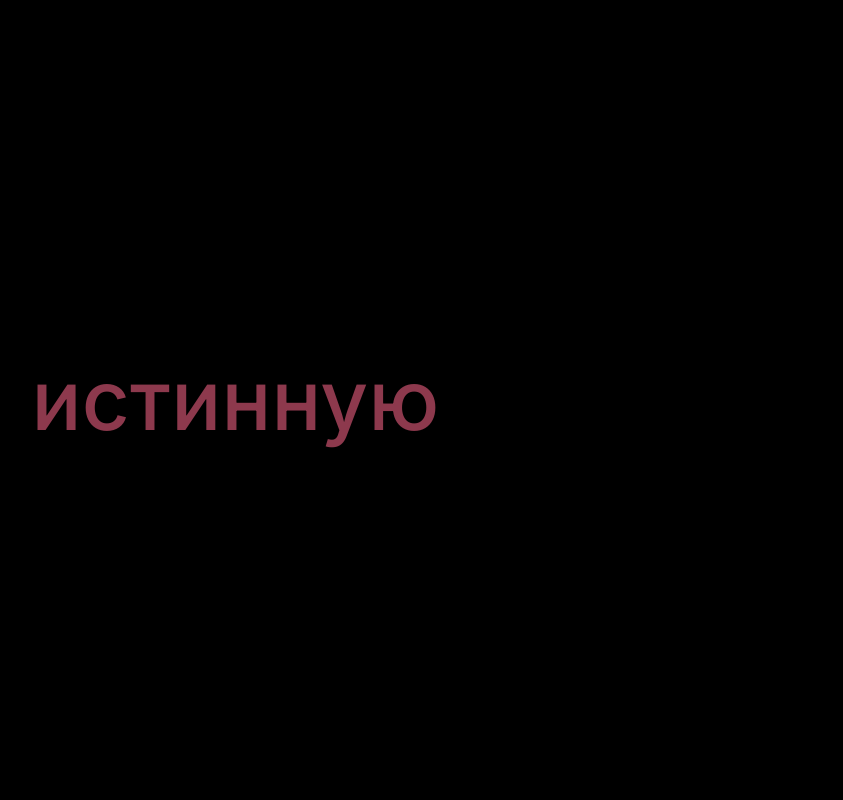
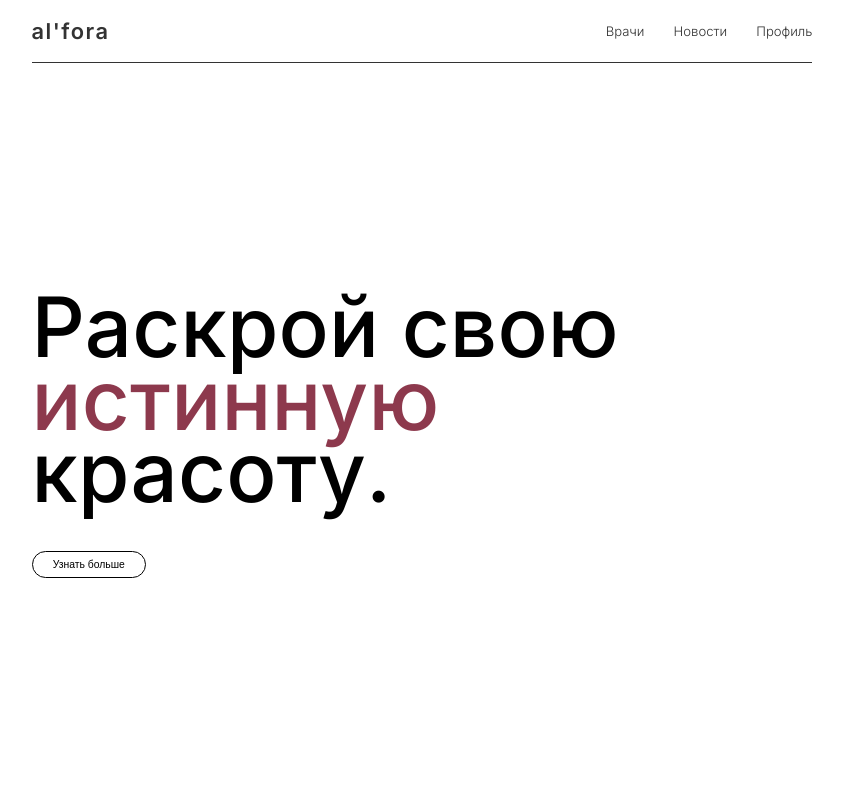
Before and after one commit to KarKirill/alfora, a plain HTML site: page index.html in a window 1280 px wide. Shown: the top 800 px of the page, without its empty margins (218-1061 px from the left). Drawn offline with Linux system fonts and the light colour scheme.

Commit message:
main.css --KarKirill

```diff
--- a/css/main.css
+++ b/css/main.css
@@ -17,7 +17,7 @@ ul {
 /* Частоиспользуемые свойства */
 :root {
   --index: calc(1vw + 1vh); /* Универсальная единица расчета */
-  --main-bg-color: black;
+  --main-bg-color: #fff;
   --main-text-color: black;
   --main-accent-color: #8d394d;
   --main-line-color: var(--main-text-color);
```
